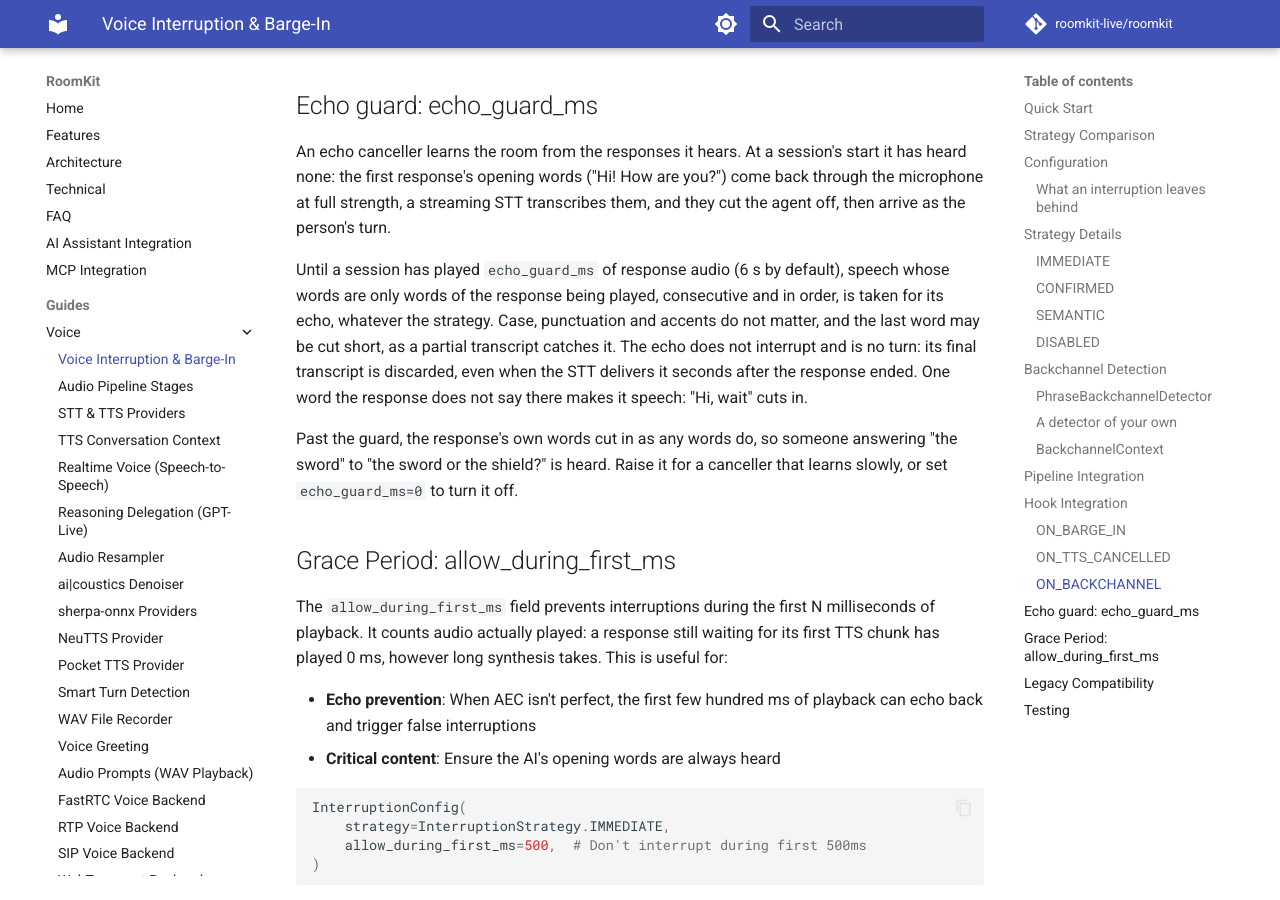
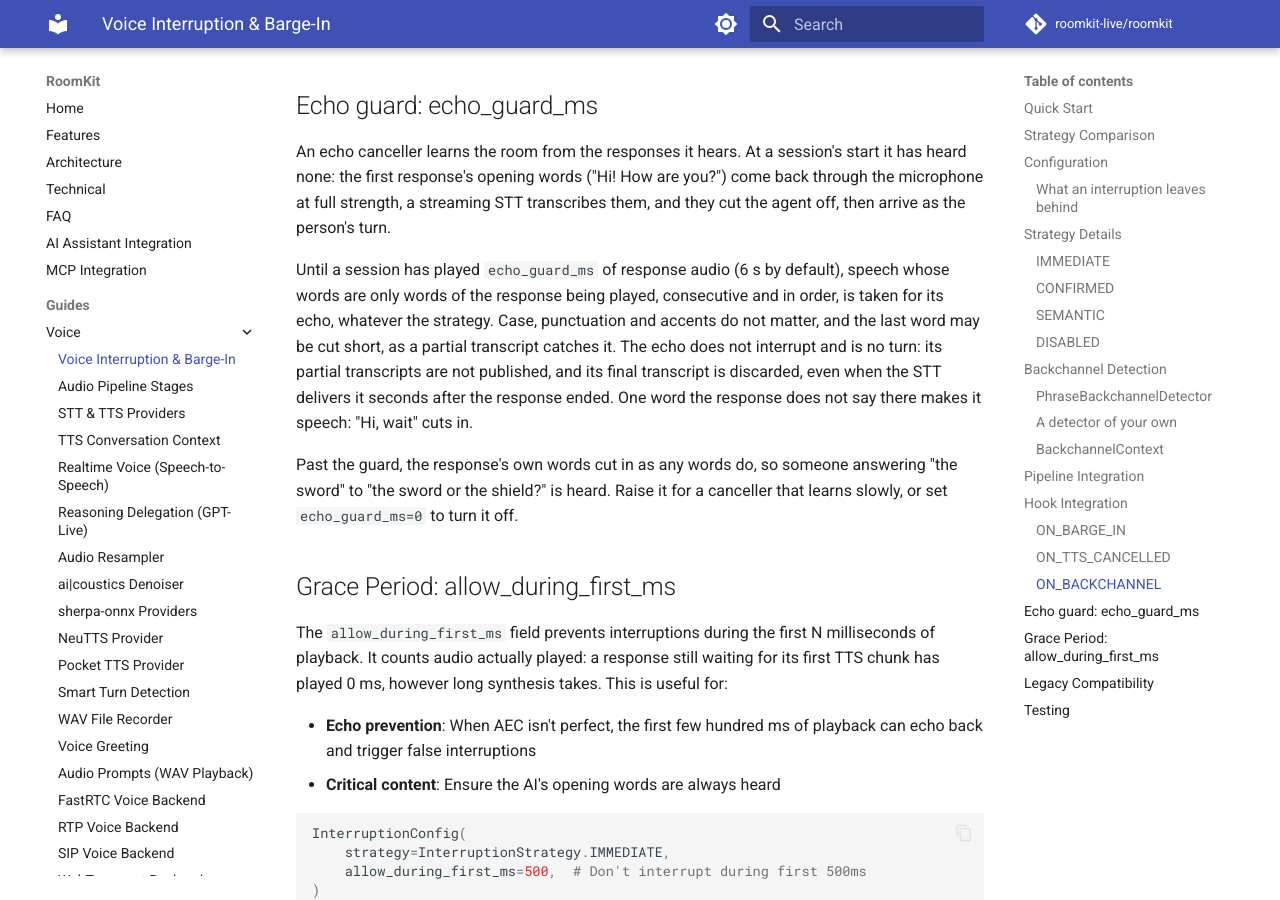
Before and after one commit to roomkit-live/roomkit-docs, an MkDocs documentation site: the page built from docs/guides/voice-interruption.md, in a window 1280 px wide and 900 px high, scrolled down 9509 px. Built offline with MkDocs 1.6.1 and Material for MkDocs 9.7.7, drawn with Linux system fonts in a browser that asks for light colours; comment, search, counter and statistics services are not loaded.

Commit message:
docs: an echo's partials are not published either (RMK-697)

```diff
--- a/docs/guides/voice-interruption.md
+++ b/docs/guides/voice-interruption.md
@@ -420,8 +420,8 @@ Until a session has played `echo_guard_ms` of response audio (6 s by default),
 speech whose words are only words of the response being played, consecutive
 and in order, is taken for its echo, whatever the strategy. Case, punctuation
 and accents do not matter, and the last word may be cut short, as a partial
-transcript catches it. The echo does not interrupt and is no turn: its final
-transcript is discarded, even when the STT delivers it seconds after the
+transcript catches it. The echo does not interrupt and is no turn: its partial
+transcripts are not published, and its final transcript is discarded, even when the STT delivers it seconds after the
 response ended. One word the response does not say there makes it speech:
 "Hi, wait" cuts in.
 
```
